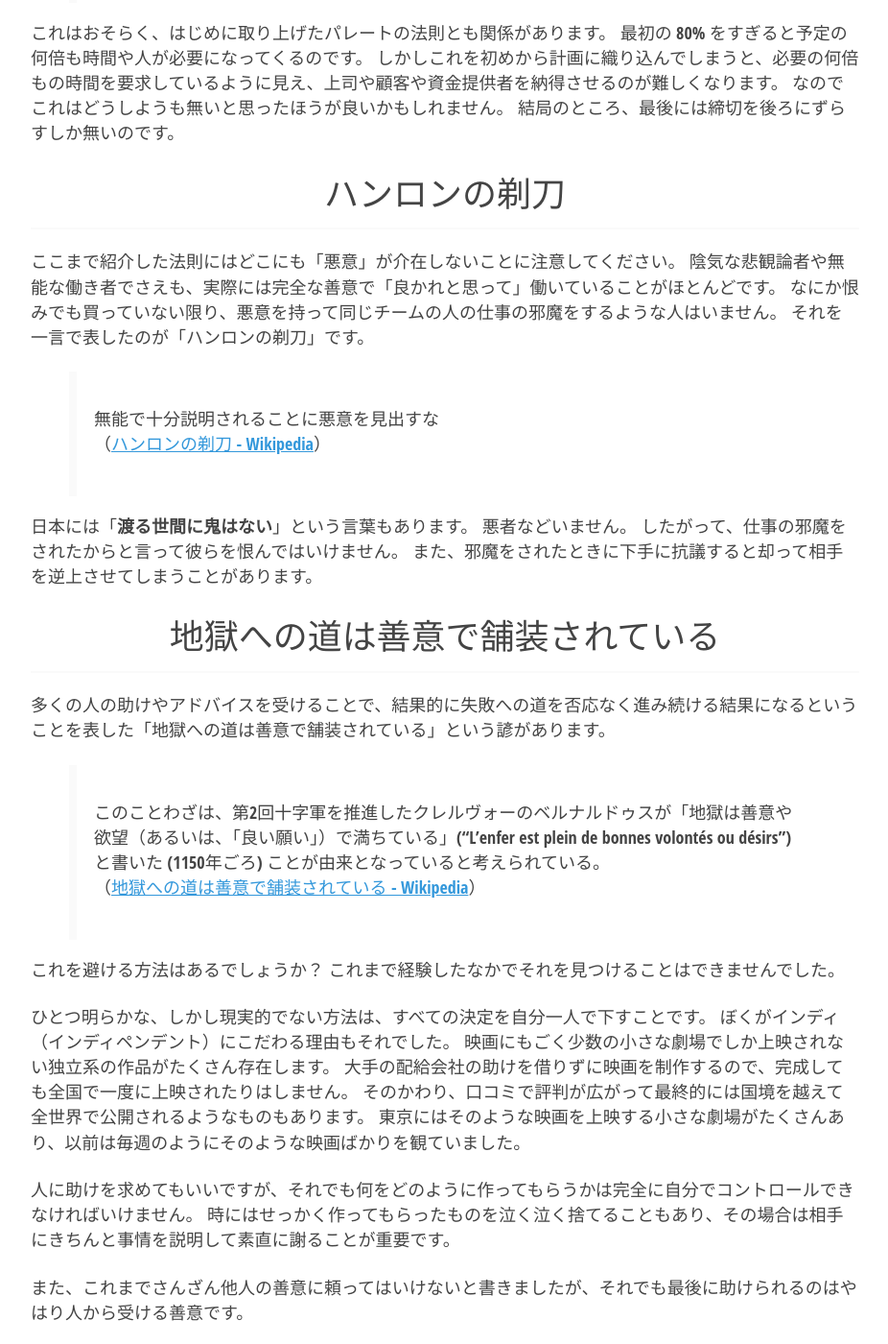
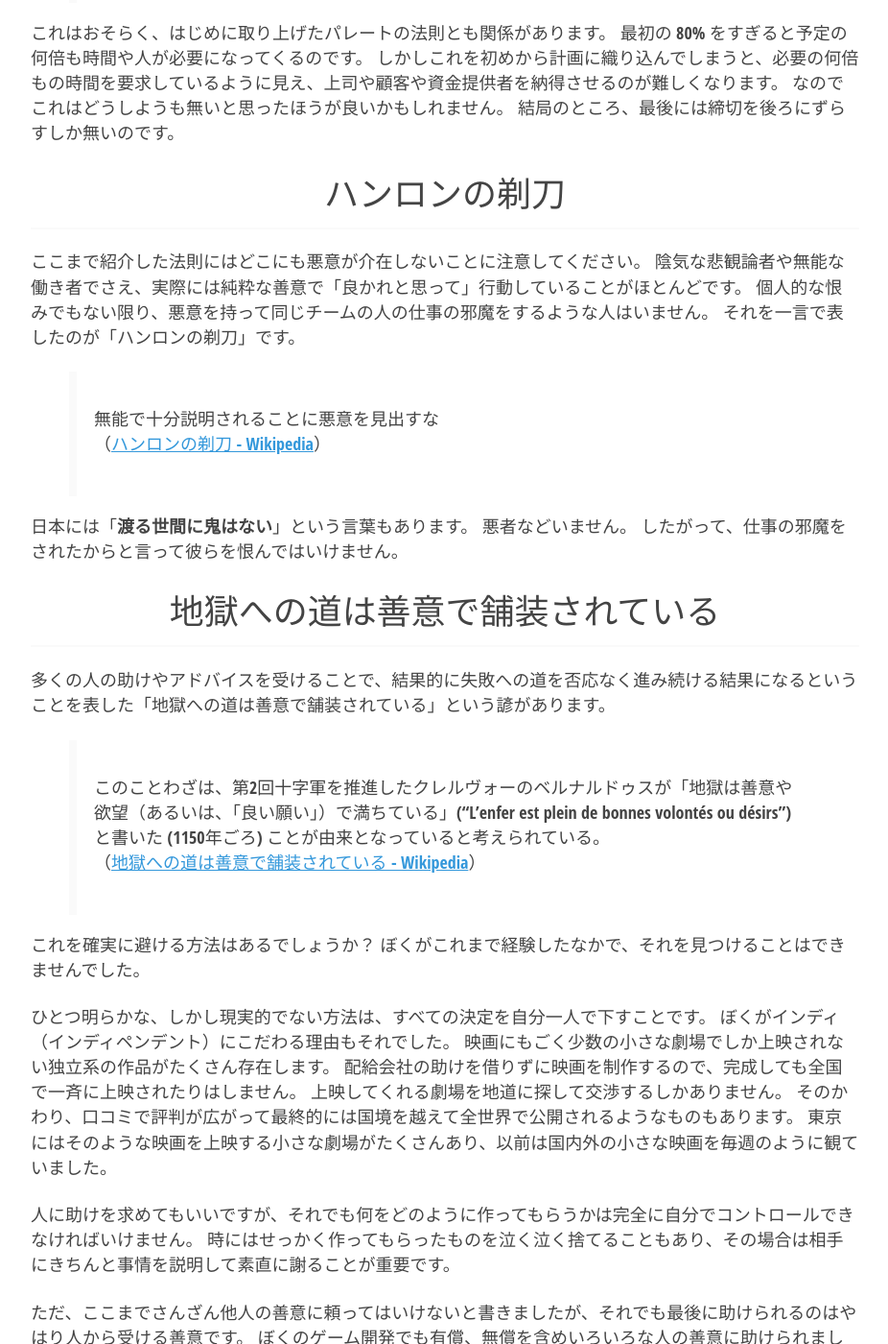
Before and after one commit to torus/torus.github.io, a Jekyll site: the page built from _posts/2026-06-27-the-road-to-hell.md, in a window 1280 px wide and 1400 px high, scrolled down 3625 px. Shown: the whole window at 96% size, without its empty margins (176-1102 px from the left). Built offline with Jekyll 4.4.1, drawn with Linux system fonts in a browser that asks for light colours; some of the changed text lies outside the part shown.

Commit message:
Update 2026-06-27-the-road-to-hell.md

```diff
--- a/_posts/2026-06-27-the-road-to-hell.md
+++ b/_posts/2026-06-27-the-road-to-hell.md
@@ -109,9 +109,9 @@ title: （それでも）ゲーム開発を続ける方法
 
 ### ハンロンの剃刀
 
-ここまで紹介した法則にはどこにも「悪意」が介在しないことに注意してください。
-陰気な悲観論者や無能な働き者でさえも、実際には完全な善意で「良かれと思って」働いていることがほとんどです。
-なにか恨みでも買っていない限り、悪意を持って同じチームの人の仕事の邪魔をするような人はいません。
+ここまで紹介した法則にはどこにも悪意が介在しないことに注意してください。
+陰気な悲観論者や無能な働き者でさえ、実際には純粋な善意で「良かれと思って」行動していることがほとんどです。
+個人的な恨みでもない限り、悪意を持って同じチームの人の仕事の邪魔をするような人はいません。
 それを一言で表したのが「ハンロンの剃刀」です。
 
 > 無能で十分説明されることに悪意を見出すな
@@ -120,7 +120,6 @@ title: （それでも）ゲーム開発を続ける方法
 日本には「**渡る世間に鬼はない**」という言葉もあります。
 悪者などいません。
 したがって、仕事の邪魔をされたからと言って彼らを恨んではいけません。
-また、邪魔をされたときに下手に抗議すると却って相手を逆上させてしまうことがあります。
 
 ### 地獄への道は善意で舗装されている
 
@@ -129,17 +128,20 @@ title: （それでも）ゲーム開発を続ける方法
 > このことわざは、第2回十字軍を推進したクレルヴォーのベルナルドゥスが「地獄は善意や欲望（あるいは、「良い願い」）で満ちている」("L'enfer est plein de bonnes volontés ou désirs") と書いた (1150年ごろ) ことが由来となっていると考えられている。
 > （[地獄への道は善意で舗装されている - Wikipedia](https://ja.wikipedia.org/wiki/%E5%9C%B0%E7%8D%84%E3%81%B8%E3%81%AE%E9%81%93%E3%81%AF%E5%96%84%E6%84%8F%E3%81%A7%E8%88%97%E8%A3%85%E3%81%95%E3%82%8C%E3%81%A6%E3%81%84%E3%82%8B)）
 
-これを避ける方法はあるでしょうか？
-これまで経験したなかでそれを見つけることはできませんでした。
+これを確実に避ける方法はあるでしょうか？
+ぼくがこれまで経験したなかで、それを見つけることはできませんでした。
 
 ひとつ明らかな、しかし現実的でない方法は、すべての決定を自分一人で下すことです。
 ぼくがインディ（インディペンデント）にこだわる理由もそれでした。
 映画にもごく少数の小さな劇場でしか上映されない独立系の作品がたくさん存在します。
-大手の配給会社の助けを借りずに映画を制作するので、完成しても全国で一度に上映されたりはしません。
+配給会社の助けを借りずに映画を制作するので、完成しても全国で一斉に上映されたりはしません。
+上映してくれる劇場を地道に探して交渉するしかありません。
 そのかわり、口コミで評判が広がって最終的には国境を越えて全世界で公開されるようなものもあります。
-東京にはそのような映画を上映する小さな劇場がたくさんあり、以前は毎週のようにそのような映画ばかりを観ていました。
+東京にはそのような映画を上映する小さな劇場がたくさんあり、以前は国内外の小さな映画を毎週のように観ていました。
 
 人に助けを求めてもいいですが、それでも何をどのように作ってもらうかは完全に自分でコントロールできなければいけません。
 時にはせっかく作ってもらったものを泣く泣く捨てることもあり、その場合は相手にきちんと事情を説明して素直に謝ることが重要です。
 
-また、これまでさんざん他人の善意に頼ってはいけないと書きましたが、それでも最後に助けられるのはやはり人から受ける善意です。
+ただ、ここまでさんざん他人の善意に頼ってはいけないと書きましたが、それでも最後に助けられるのはやはり人から受ける善意です。
+ぼくのゲーム開発でも有償、無償を含めいろいろな人の善意に助けられました。
+こういう人たちとのつながりを維持しながら次の作品につなげれば、いつかはもっと大きな作品も作れるかもしれません。
```
Also changed, not shown: other parts of _posts/2026-06-27-the-road-to-hell.md (+1 -1 lines).
